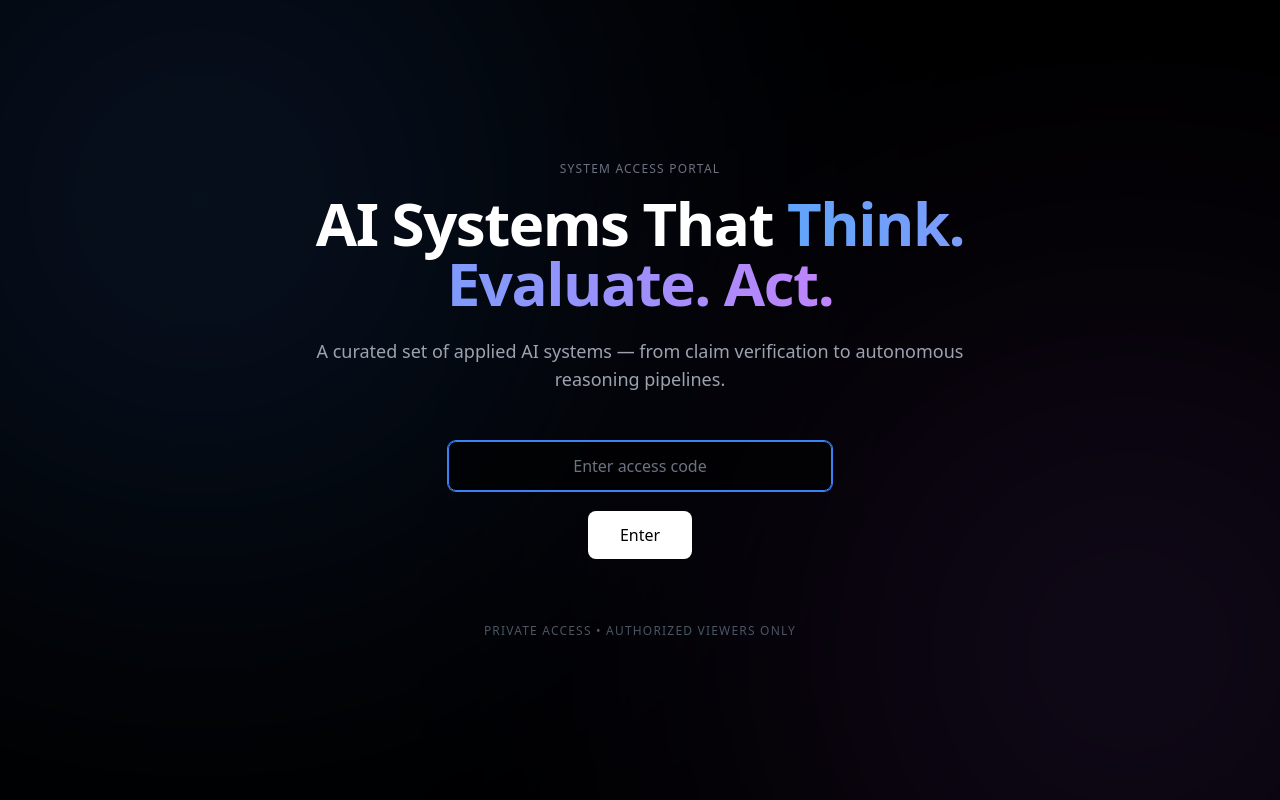
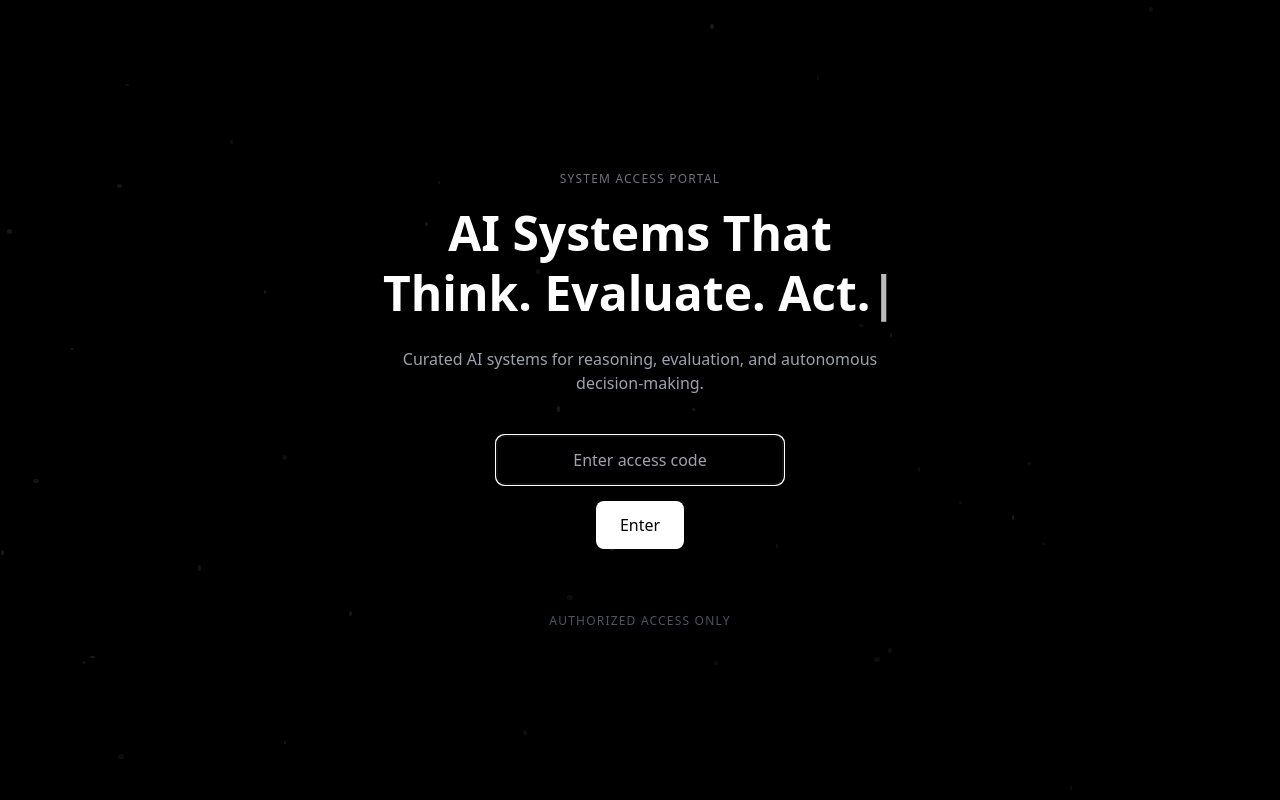
Before and after one commit to nickmelamed/site, a Next.js app in the folder site-npx/: page / in a window 1280 px wide. Built offline with nearby package versions, Linux system fonts and the light colour scheme.

Commit message:
added animation for landing page, skeleton of demo

```diff
--- a/site-npx/app/page.tsx
+++ b/site-npx/app/page.tsx
@@ -1,15 +1,25 @@
 "use client";
 
 import { useEffect, useState } from "react";
+import { motion } from "framer-motion";
+
+const fullText = "AI Systems That Think. Evaluate. Act.";
 
 export default function Home() {
+  const [displayText, setDisplayText] = useState("");
   const [password, setPassword] = useState("");
+  const [loading, setLoading] = useState(false);
   const [error, setError] = useState("");
-  const [loading, setLoading] = useState(false);
-  const [visible, setVisible] = useState(false);
 
+  // Typing animation
   useEffect(() => {
-    setTimeout(() => setVisible(true), 200); // fade-in delay
+    let i = 0;
+    const interval = setInterval(() => {
+      setDisplayText(fullText.slice(0, i));
+      i++;
+      if (i > fullText.length) clearInterval(interval);
+    }, 40);
+    return () => clearInterval(interval);
   }, []);
 
   const handleSubmit = async () => {
@@ -24,6 +34,8 @@ export default function Home() {
     setLoading(false);
 
     if (res.ok) {
+      // Play subtle success sound
+      new Audio("/unlock.mp3").play();
       window.location.href = "/protected";
     } else {
       setError("Access denied");
@@ -31,42 +43,49 @@ export default function Home() {
   };
 
   return (
-    <main className="relative min-h-screen bg-black text-white flex items-center justify-center px-6 overflow-hidden">
+    <main className="relative min-h-screen bg-black text-white flex items-center justify-center overflow-hidden">
 
-      {/* Animated background glow */}
-      <div className="absolute inset-0 opacity-30">
-        <div className="absolute w-[600px] h-[600px] bg-blue-500 rounded-full blur-[200px] top-[-100px] left-[-100px] animate-pulse" />
-        <div className="absolute w-[500px] h-[500px] bg-purple-500 rounded-full blur-[200px] bottom-[-100px] right-[-100px] animate-pulse" />
+      {/* Particle background */}
+      <div className="absolute inset-0 z-0">
+        {[...Array(40)].map((_, i) => (
+          <div
+            key={i}
+            className="absolute bg-white/10 rounded-full animate-pulse"
+            style={{
+              width: Math.random() * 4 + 2,
+              height: Math.random() * 4 + 2,
+              top: `${Math.random() * 100}%`,
+              left: `${Math.random() * 100}%`,
+              animationDuration: `${2 + Math.random() * 3}s`,
+            }}
+          />
+        ))}
       </div>
 
       {/* Content */}
-      <div
-        className={`relative z-10 max-w-2xl w-full text-center transition-all duration-1000 ${
-          visible ? "opacity-100 translate-y-0" : "opacity-0 translate-y-6"
-        }`}
+      <div className="relative z-10 text-center max-w-xl px-6">
+
+        <motion.div
+          initial={{ opacity: 0, y: 20 }}
+          animate={{ opacity: 1, y: 0 }}
+          transition={{ duration: 0.8 }}
         >
 
-        {/* System label */}
           <div className="text-xs tracking-widest text-gray-500 mb-4">
             SYSTEM ACCESS PORTAL
           </div>
 
-        {/* Headline */}
-        <h1 className="text-5xl md:text-6xl font-semibold tracking-tight leading-tight mb-6">
-          AI Systems That{" "}
-          <span className="bg-gradient-to-r from-blue-400 to-purple-400 bg-clip-text text-transparent">
-            Think. Evaluate. Act.
-          </span>
+          {/* Typing headline */}
+          <h1 className="text-5xl font-semibold mb-6 leading-tight">
+            {displayText}
+            <span className="animate-pulse">|</span>
           </h1>
 
-        {/* Subtext */}
-        <p className="text-gray-400 text-lg mb-12">
-          A curated set of applied AI systems — from claim verification to autonomous reasoning pipelines.
+          <p className="text-gray-400 mb-10">
+            Curated AI systems for reasoning, evaluation, and autonomous decision-making.
           </p>
 
-        {/* Input section */}
-        <div className="flex flex-col items-center gap-5">
-
+          <div className="flex flex-col items-center gap-4">
             <input
               type="password"
               placeholder="Enter access code"
@@ -74,28 +93,25 @@ export default function Home() {
               autoFocus
               onChange={(e) => setPassword(e.target.value)}
               onKeyDown={(e) => e.key === "Enter" && handleSubmit()}
-            className="w-full max-w-sm px-5 py-3 rounded-lg bg-black/60 border border-gray-700 text-center text-white placeholder-gray-500 focus:outline-none focus:border-blue-500 focus:ring-1 focus:ring-blue-500 transition"
+              className="px-5 py-3 bg-black/60 border border-gray-700 rounded-lg text-center w-72"
             />
 
             <button
               onClick={handleSubmit}
+              className="px-6 py-3 bg-white text-black rounded-lg"
               disabled={loading}
-            className="px-8 py-3 rounded-lg bg-white text-black font-medium hover:bg-gray-200 hover:scale-[1.02] active:scale-[0.98] transition disabled:opacity-50"
             >
-            {loading ? "Authenticating..." : "Enter"}
+              {loading ? "Initializing..." : "Enter"}
             </button>
 
-          {error && (
-            <p className="text-red-500 text-sm animate-pulse">
-              {error}
-            </p>
-          )}
+            {error && <p className="text-red-500 text-sm">{error}</p>}
           </div>
 
-        {/* Footer */}
           <div className="mt-16 text-xs text-gray-600 tracking-widest">
-          PRIVATE ACCESS • AUTHORIZED VIEWERS ONLY
+            AUTHORIZED ACCESS ONLY
           </div>
+
+        </motion.div>
       </div>
     </main>
   );
--- a/site-npx/app/protected/page.tsx
+++ b/site-npx/app/protected/page.tsx
@@ -1,7 +1,40 @@
 export default function Protected() {
+  const demos = [
+    {
+      name: "Claims RL",
+      description: "Reinforcement learning system for claim verification.",
+      link: "/protected/claims-rl",
+    },
+    {
+      name: "CoClaims",
+      description: "LLM-powered claim evaluation with evidence scoring.",
+      link: "/protected/coclaims",
+    },
+    {
+      name: "DDGPT",
+      description: "Automated due diligence agent for financial analysis.",
+      link: "/protected/ddgpt",
+    },
+  ];
+
   return (
-    <div className="min-h-screen flex items-center justify-center text-2xl">
-      Welcome to the Demo Lab
-    </div>
+    <main className="min-h-screen bg-black text-white px-8 py-20">
+      <h1 className="text-4xl font-semibold mb-12 text-center">
+        Demo Lab
+      </h1>
+
+      <div className="grid md:grid-cols-3 gap-8 max-w-6xl mx-auto">
+        {demos.map((demo) => (
+          <a
+            key={demo.name}
+            href={demo.link}
+            className="border border-gray-800 p-6 rounded-xl hover:border-gray-500 transition hover:scale-[1.02]"
+          >
+            <h2 className="text-xl font-medium mb-3">{demo.name}</h2>
+            <p className="text-gray-400 text-sm">{demo.description}</p>
+          </a>
+        ))}
+      </div>
+    </main>
   );
 }
--- a/site-npx/package.json
+++ b/site-npx/package.json
@@ -9,6 +9,7 @@
     "lint": "eslint"
   },
   "dependencies": {
+    "framer-motion": "^12.38.0",
     "next": "16.2.4",
     "react": "19.2.4",
     "react-dom": "19.2.4"
```
Also changed, not shown: 2 other files (tests, documents, lock files or other folders). Lines whose indentation alone changed are shown as unchanged.
